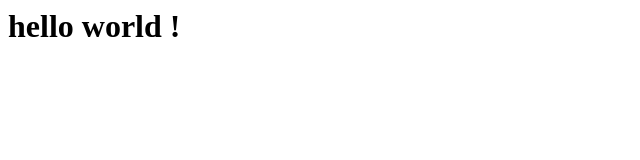
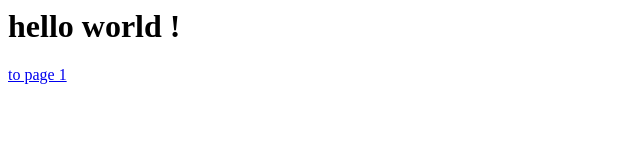
Before and after one commit to NickolayBauer/githubPagesHTML, a plain HTML site: page src/views/index.html in a window 1280 px wide. Shown: the full height of the page, 0-640 px from the left. Drawn offline with Linux system fonts and the light colour scheme.

Commit message:
add pages

```diff
--- a/index.html
+++ b/src/views/index.html
@@ -4,5 +4,6 @@
   </head>
   <body>
     <h1>hello world !</h1>
+    <a href="./page1.html">to page 1</a>
   </body>
 </html>
```
Also changed, not shown: src/styles/main.css (added).
